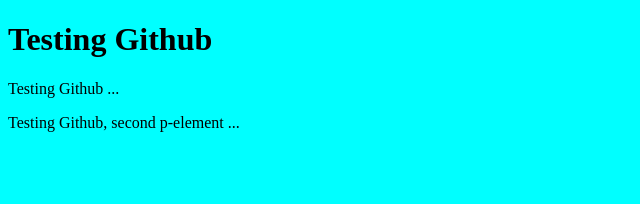
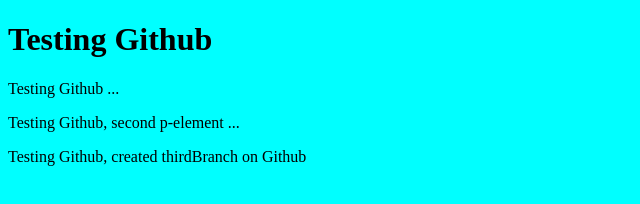
Before and after one commit to petersundberg/testing-..., a plain HTML site: page index.html in a window 1280 px wide. Shown: the whole page, without its empty margins (0-640 px from the left). Drawn offline with Linux system fonts and the light colour scheme.

Commit message:
added thirdBranch

```diff
--- a/index.html
+++ b/index.html
@@ -15,6 +15,7 @@
 
     <p>Testing Github ...</p>
     <p>Testing Github, second p-element ...</p>
+    <p>Testing Github, created thirdBranch on Github</p>
 
 
     <script src="scripts.js"></script>
```
